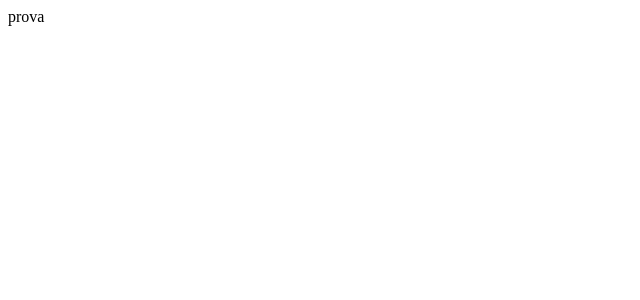
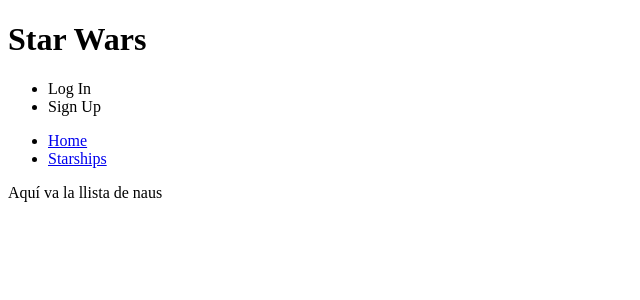
Before and after one commit to carmeco/sprint-8, a React (Create React App) app: page / in a window 1280 px wide. Shown: the top 300 px of the page, without its empty margins (0-640 px from the left). Built offline with nearby package versions, Linux system fonts and the light colour scheme.

Commit message:
organitzo arxius projecte

```diff
--- a/package.json
+++ b/package.json
@@ -8,6 +8,8 @@
     "@testing-library/user-event": "^12.8.3",
     "react": "^17.0.2",
     "react-dom": "^17.0.2",
+    "react-router": "^6.0.2",
+    "react-router-dom": "^6.0.2",
     "react-scripts": "4.0.3",
     "web-vitals": "^1.1.2"
   },
--- a/src/App.js
+++ b/src/App.js
@@ -1,5 +1,14 @@
+import { BrowserRouter, Routes, Route } from "react-router-dom";
+import Starships from "./pages/Starships";
+
 function App() {
-    return <div>prova</div>;
+    return (
+        <BrowserRouter>
+            <Routes>
+                <Route exact path="/" element={<Starships />}></Route>
+            </Routes>
+        </BrowserRouter>
+    );
 }
 
 export default App;
--- /dev/null
+++ b/src/components/Layout/index.js
@@ -0,0 +1,15 @@
+import Menu from "../Menu";
+import Login from "../Login";
+
+const Layout = ({ children }) => {
+    return (
+        <div>
+            <h1>Star Wars</h1>
+            <Login />
+            <Menu />
+            <div>{children}</div>
+        </div>
+    );
+};
+
+export default Layout;
--- /dev/null
+++ b/src/components/Login/index.js
@@ -0,0 +1,10 @@
+const Login = () => {
+    return (
+        <ul>
+            <li>Log In</li>
+            <li>Sign Up</li>
+        </ul>
+    );
+};
+
+export default Login;
--- /dev/null
+++ b/src/components/Menu/index.js
@@ -0,0 +1,16 @@
+import { Link } from "react-router-dom";
+
+const Menu = () => {
+    return (
+        <ul>
+            <li>
+                <Link to="">Home</Link>
+            </li>
+            <li>
+                <Link to="/">Starships</Link>
+            </li>
+        </ul>
+    );
+};
+
+export default Menu;
--- /dev/null
+++ b/src/pages/Starships.js
@@ -0,0 +1,11 @@
+import Layout from "../components/Layout";
+
+const Starships = () => {
+    return (
+        <Layout>
+            <p>Aquí va la llista de naus</p>
+        </Layout>
+    );
+};
+
+export default Starships;
```
Also changed, not shown: 1 other file (tests, documents, lock files or other folders).
